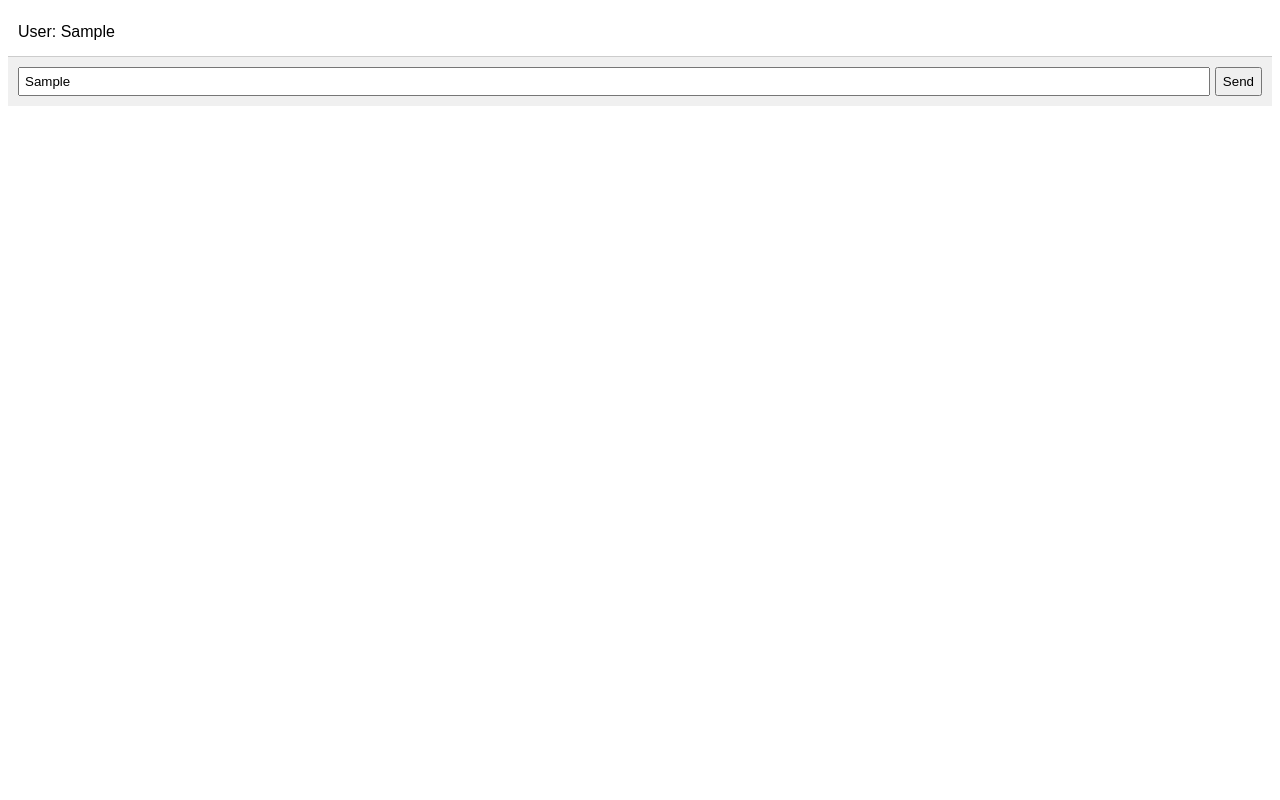
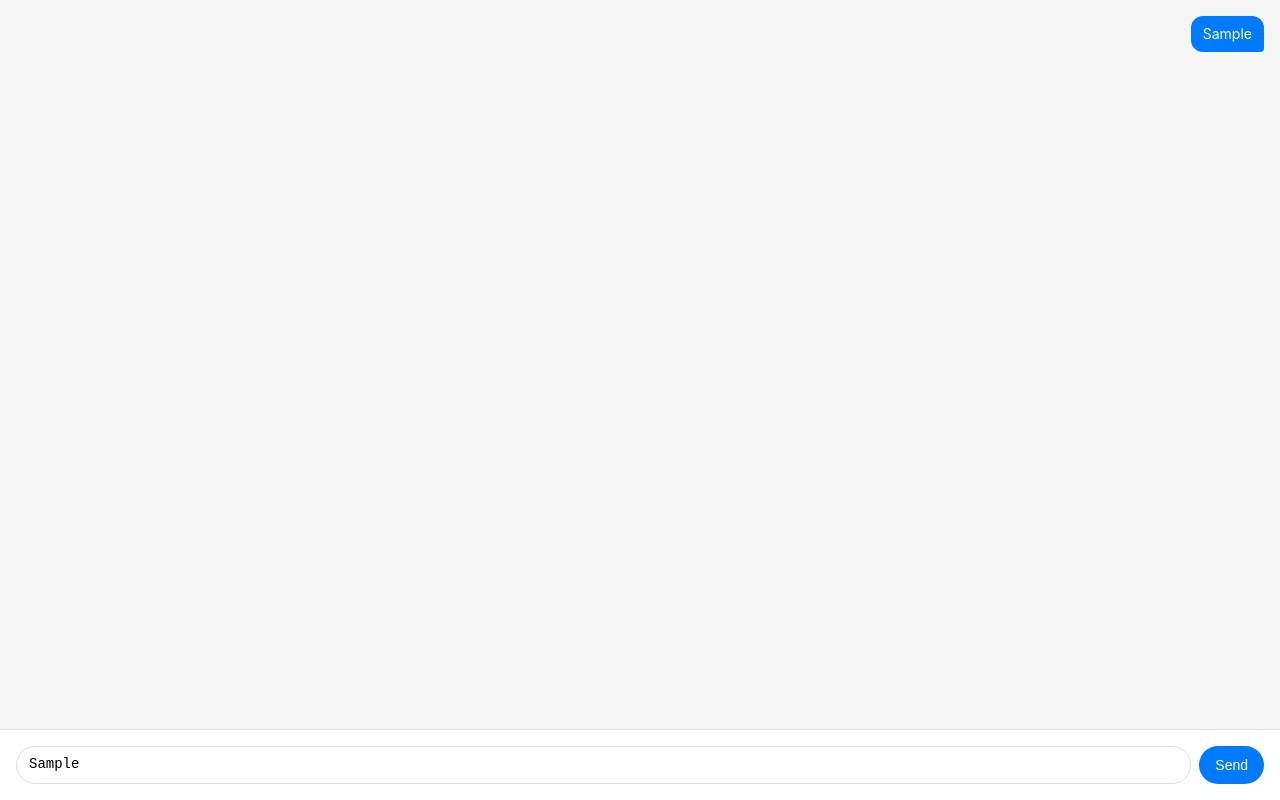
Before and after one commit to rbarazi/pair-browsing, a browser extension: page sidebar.html in a window 1280 px wide. Both pictures are taken after typing "Sample" into the empty fields and a click on the button "Send". Drawn offline with Linux system fonts and the light colour scheme.

Commit message:
Enhance cursor initialization and sidebar UI in AI-powered browsing extension
- Added cursor initialization logic in background and content scripts to improve user interaction.
- Implemented animated cursor movement to enhance visual feedback during element interactions.
- Updated sidebar UI with improved styling and user message display.
- Refactored message handling to streamline communication between components and removed redundant click commands.

These changes improve the overall user experience by providing smoother interactions and a more visually appealing interface.

```diff
--- a/sidebar.html
+++ b/sidebar.html
@@ -2,17 +2,144 @@
 <!DOCTYPE html>
 <html>
 <head>
-  <meta charset="utf-8" />
-  <title>Extension Sidebar</title>
-  <link rel="stylesheet" href="sidebar.css" />
+  <style>
+    body {
+      margin: 0;
+      padding: 0;
+      font-family: -apple-system, BlinkMacSystemFont, "Segoe UI", Roboto, Helvetica, Arial, sans-serif;
+      display: flex;
+      flex-direction: column;
+      height: 100vh;
+      background-color: #f5f5f5;
+    }
+
+    #messages {
+      flex: 1;
+      overflow-y: auto;
+      padding: 16px;
+      display: flex;
+      flex-direction: column;
+      gap: 12px;
+    }
+
+    .message {
+      max-width: 85%;
+      margin: 0;
+      display: flex;
+    }
+
+    .user-message {
+      align-self: flex-end;
+    }
+
+    .assistant-message {
+      align-self: flex-start;
+    }
+
+    .message-content {
+      padding: 8px 12px;
+      border-radius: 12px;
+      font-size: 14px;
+      line-height: 1.4;
+      word-wrap: break-word;
+    }
+
+    .user-message .message-content {
+      background-color: #007AFF;
+      color: white;
+      border-bottom-right-radius: 4px;
+    }
+
+    .assistant-message .message-content {
+      background-color: white;
+      color: #1a1a1a;
+      border-bottom-left-radius: 4px;
+      box-shadow: 0 1px 2px rgba(0, 0, 0, 0.1);
+    }
+
+    .input-container {
+      padding: 16px;
+      background-color: white;
+      border-top: 1px solid #e0e0e0;
+      display: flex;
+      gap: 8px;
+    }
+
+    #prompt {
+      flex: 1;
+      padding: 8px 12px;
+      border: 1px solid #e0e0e0;
+      border-radius: 20px;
+      font-size: 14px;
+      outline: none;
+      resize: none;
+      max-height: 120px;
+      min-height: 20px;
+      line-height: 1.4;
+    }
+
+    #prompt:focus {
+      border-color: #007AFF;
+    }
+
+    #sendBtn {
+      background-color: #007AFF;
+      color: white;
+      border: none;
+      border-radius: 20px;
+      padding: 8px 16px;
+      cursor: pointer;
+      font-size: 14px;
+      font-weight: 500;
+      transition: background-color 0.2s;
+    }
+
+    #sendBtn:hover {
+      background-color: #0056b3;
+    }
+
+    #sendBtn:disabled {
+      background-color: #ccc;
+      cursor: not-allowed;
+    }
+
+    /* Debug screenshot styles */
+    .debug-screenshot {
+      max-width: 100%;
+      margin: 8px 0;
+      border-radius: 8px;
+      border: 1px solid #e0e0e0;
+    }
+
+    /* Scrollbar styling */
+    #messages::-webkit-scrollbar {
+      width: 8px;
+    }
+
+    #messages::-webkit-scrollbar-track {
+      background: transparent;
+    }
+
+    #messages::-webkit-scrollbar-thumb {
+      background-color: rgba(0, 0, 0, 0.2);
+      border-radius: 4px;
+    }
+
+    #messages::-webkit-scrollbar-thumb:hover {
+      background-color: rgba(0, 0, 0, 0.3);
+    }
+  </style>
 </head>
 <body>
-  <div id="chat-container">
-    <div id="messages"></div>
-    <div id="input-area">
-      <input type="text" id="prompt" placeholder="Type your prompt..." />
-      <button id="sendBtn">Send</button>
-    </div>
+  <div id="messages"></div>
+  <div class="input-container">
+    <textarea
+      id="prompt"
+      placeholder="Type a message..."
+      rows="1"
+      autofocus
+    ></textarea>
+    <button id="sendBtn">Send</button>
   </div>
   <script src="sidebar.js"></script>
 </body>
--- a/sidebar.js
+++ b/sidebar.js
@@ -54,10 +54,15 @@ async function ensureConnection() {
 }
 
 // Function to display a message in the chat
-function addMessage(text) {
+function addMessage(text, isUser = false) {
   const msgEl = document.createElement("div");
-  msgEl.style.margin = "5px 0";
-  msgEl.textContent = text;
+  msgEl.className = `message ${isUser ? 'user-message' : 'assistant-message'}`;
+
+  const contentEl = document.createElement("div");
+  contentEl.className = "message-content";
+  contentEl.textContent = text;
+
+  msgEl.appendChild(contentEl);
   messagesDiv.appendChild(msgEl);
   messagesDiv.scrollTop = messagesDiv.scrollHeight;
 }
@@ -84,15 +89,7 @@ function handlePortMessage(message) {
       const clickData = JSON.parse(message.serverResponse.response);
       displayAIResponse(clickData);
 
-      // Get the current tab and send click command
-      chrome.tabs.query({ active: true, currentWindow: true }, ([tab]) => {
-        if (tab) {
-          chrome.tabs.sendMessage(tab.id, {
-            type: "PERFORM_CLICK",
-            index: clickData.index
-          });
-        }
-      });
+      // Remove the redundant click message - the background script already handles this
     } catch (error) {
       addMessage(`Error: ${error.message}`);
     }
@@ -104,7 +101,7 @@ sendBtn.addEventListener("click", async () => {
   const prompt = promptInput.value.trim();
   if (!prompt) return;
 
-  addMessage(`User: ${prompt}`);
+  addMessage(prompt, true);
 
   for (let attempt = 0; attempt < MAX_RECONNECT_ATTEMPTS; attempt++) {
     try {
@@ -170,5 +167,17 @@ function displayAIResponse(clickData) {
   }
 }
 
+// Add keyboard shortcut handling
+promptInput.addEventListener("keydown", async (e) => {
+  // Check for Command+Enter (Mac) or Control+Enter (Windows)
+  if ((e.metaKey || e.ctrlKey) && e.key === "Enter") {
+    e.preventDefault();
+    const prompt = promptInput.value.trim();
+    if (prompt) {
+      sendBtn.click();
+    }
+  }
+});
+
 // Initialize connection when the script loads
 connectToBackground();
```
Also changed, not shown: background.js (+14 -0 lines), contentScript.js (+61 -10 lines).
